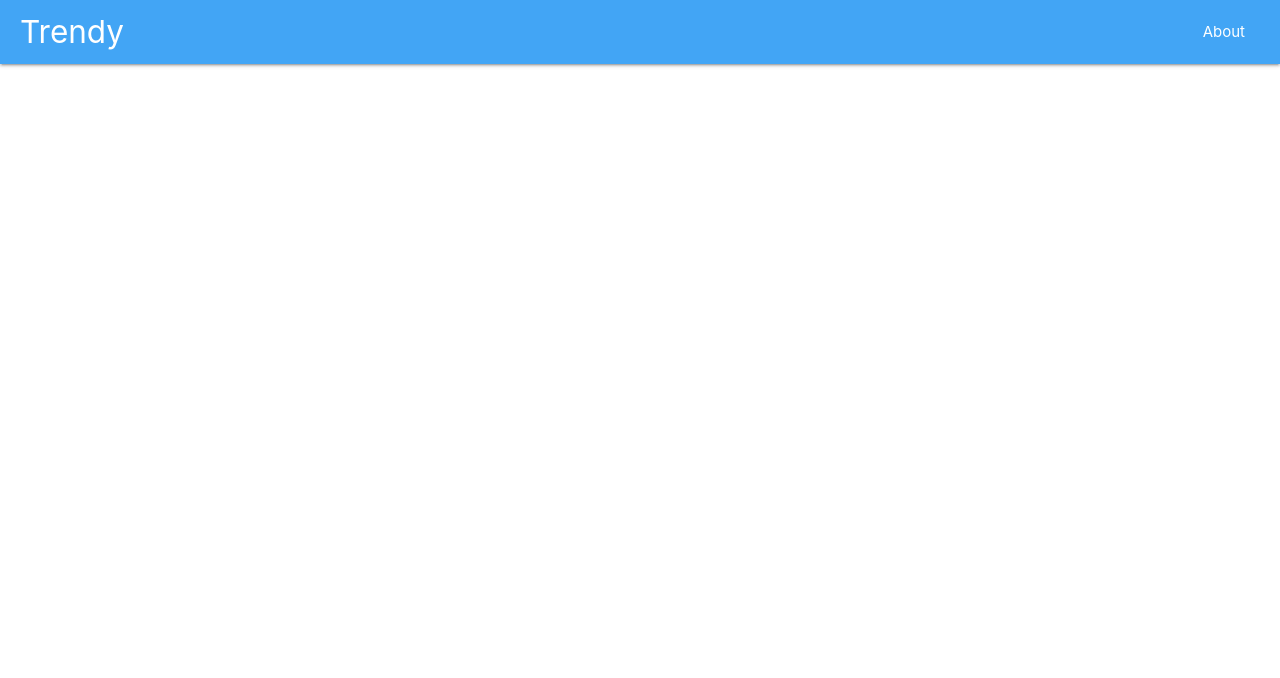
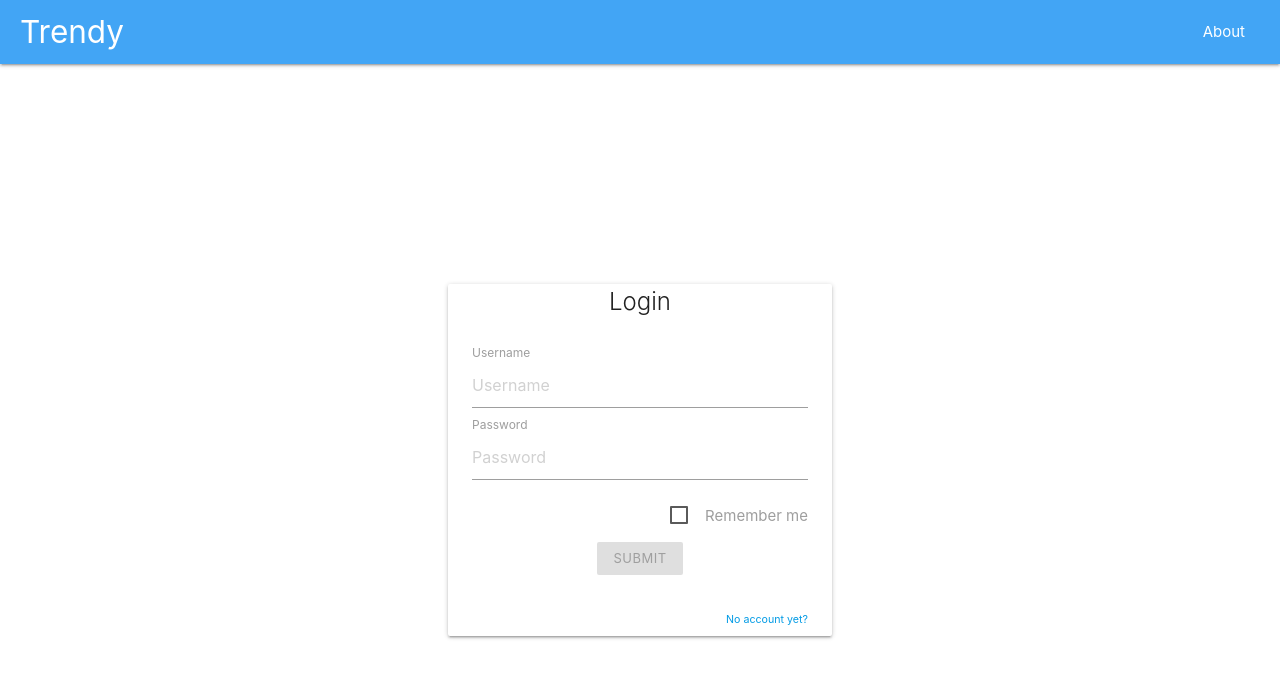
Before and after one commit to Lakshamana/trendy, a React app: page /auth in a window 1280 px wide. Shown: the top 678 px of the page. Built offline with nearby package versions, Linux system fonts and the light colour scheme.

Commit message:
create auth page

```diff
--- a/src/components/About.js
+++ b/src/components/About.js
@@ -1,5 +1,5 @@
 import React, { useEffect } from 'react'
-import './css/About.css'
+import Centered from './hoc/Centered'
 
 const About = () => {
   useEffect(() => {
@@ -8,20 +8,16 @@ const About = () => {
   })
 
   return (
-    <div className='d-table'>
-      <div className='d-cell'>
-        <div className='card'>
-          <div className='card-title'>About</div>
-          <div className='card-content'>
-            Lorem ipsum dolor, sit amet consectetur adipisicing elit. Excepturi,
-            doloribus ipsum. Vel harum dolor voluptatibus omnis voluptate velit
-            officia fuga, adipisci expedita! Eaque dicta reprehenderit explicabo
-            vel iusto debitis ut?
-          </div>
-        </div>
+    <div className='card'>
+      <div className='card-title'>About</div>
+      <div className='card-content'>
+        Lorem ipsum dolor, sit amet consectetur adipisicing elit. Excepturi,
+        doloribus ipsum. Vel harum dolor voluptatibus omnis voluptate velit
+        officia fuga, adipisci expedita! Eaque dicta reprehenderit explicabo vel
+        iusto debitis ut?
       </div>
     </div>
   )
 }
 
-export default About
+export default Centered(About)
--- a/src/components/App.js
+++ b/src/components/App.js
@@ -1,20 +1,33 @@
-import React from 'react'
+import React, { useState } from 'react'
 import { BrowserRouter, Switch, Route } from 'react-router-dom'
 import 'materialize-css/dist/css/materialize.min.css'
 
 import Home from './Home'
 import About from './About'
 import Navbar from './Navbar'
+import Auth from './Auth'
+import { UserContext, defaultUser } from '../contexts/userContext'
 
 function App() {
+  const [user, setUser] = useState(defaultUser)
+
+  function changeUser(user) {
+    setUser(user)
+  }
+
   return (
+    <UserContext.Provider value={user}>
       <BrowserRouter>
         <Navbar />
         <Switch>
           <Route exact path='/' component={Home} />
           <Route path='/about' component={About} />
+          <Route path='/auth'>
+            <Auth changeUser={changeUser} />
+          </Route>
         </Switch>
       </BrowserRouter>
+    </UserContext.Provider>
   )
 }
 
--- /dev/null
+++ b/src/components/Auth.js
@@ -0,0 +1,170 @@
+/* eslint-disable no-unused-vars */
+import React, { useState } from 'react'
+import Centered from './hoc/Centered'
+const { trendyAxios } = require('../../plugins/axios.plugin')
+
+const Auth = ({ changeUser }) => {
+  const [validForm, setValidForm] = useState(false)
+
+  const [registerFormData, setRegisterFormData] = useState({
+    username: '',
+    password: ''
+  })
+
+  const [loginFormData, setLoginFormData] = useState({
+    username: '',
+    password: '',
+    rememberMe: false
+  })
+
+  const [mode, setMode] = useState('login')
+
+  const loginRefs = Array.from({ length: 2 }, () => React.createRef())
+  const registerRefs = Array.from({ length: 2 }, () => React.createRef())
+
+  function handleSubmit(e) {
+    e.preventDefault()
+    // trendyAxios.post(`/${endpoint}`, inputFormData).then(() => {
+    //   if (endpoint === 'login') changeUser(inputFormData)
+    // })
+  }
+
+  function handleFormChange(e, field) {
+    const [formData, setFormData] =
+      mode === 'login'
+        ? [loginFormData, setLoginFormData]
+        : [registerFormData, setRegisterFormData]
+    setFormData({
+      ...formData,
+      [field]: e.target.value
+    })
+    checkFormValidity()
+  }
+
+  function checkFormValidity() {
+    const useRefs = mode === 'login' ? loginRefs : registerRefs
+    const valid = useRefs.every(
+      ({ current }) => current.value && current.validity.valid
+    )
+    setValidForm(valid)
+  }
+
+  function toggleMode() {
+    setMode(mode === 'login' ? 'register' : 'login')
+  }
+
+  const loginForm = (
+    <div id='loginForm'>
+      <form onSubmit={handleSubmit}>
+        <label htmlFor='iptUsername' style={{ float: 'left' }}>
+          Username
+        </label>
+        <input
+          id='iptUsername'
+          ref={loginRefs[0]}
+          type='text'
+          minLength='5'
+          placeholder='Username'
+          className='validate'
+          onChange={e => handleFormChange(e, 'username')}
+        />
+        <br />
+        <label htmlFor='iptPassword' style={{ float: 'left' }}>
+          Password
+        </label>
+        <input
+          id='iptPassword'
+          ref={loginRefs[1]}
+          type='password'
+          minLength='6'
+          placeholder='Password'
+          className='validate'
+          onChange={e => handleFormChange(e, 'password')}
+        />
+        <br />
+        <label style={{ float: 'right', margin: '1.2em 0' }}>
+          <input type='checkbox' />
+          <span>Remember me</span>
+        </label>
+        <br />
+        <div style={{ clear: 'both' }} className='container'>
+          <button
+            className='btn waves-effect waves-light btn-small'
+            type='submit'
+            name='action'
+            disabled={!validForm}
+          >
+            Submit
+          </button>
+        </div>
+      </form>
+    </div>
+  )
+
+  const registerForm = (
+    <div id='registerForm'>
+      <form onSubmit={handleSubmit}>
+        <input
+          ref={registerRefs[0]}
+          type='text'
+          minLength='5'
+          placeholder='Username'
+          className='validate'
+          onChange={e => handleFormChange(e, 'username')}
+        />
+        <br />
+        <input
+          ref={registerRefs[1]}
+          type='password'
+          minLength='6'
+          placeholder='Password'
+          className='validate'
+          onChange={e => handleFormChange(e, 'password')}
+        />
+        <br />
+        <button
+          className='btn waves-effect waves-light btn-small'
+          type='submit'
+          name='action'
+          disabled={!validForm}
+        >
+          Register
+        </button>
+      </form>
+    </div>
+  )
+
+  const pageContent = {
+    title: {
+      login: 'Login',
+      register: 'Register'
+    },
+
+    form: {
+      login: loginForm,
+      register: registerForm
+    },
+
+    toggle: {
+      login: 'No account yet?',
+      register: "I've already got an account!"
+    }
+  }
+
+  return (
+    <div className='container' style={{ width: '30vw' }}>
+      <div className='card'>
+        <div className='card-title'>{pageContent.title[mode]}</div>
+        <div className='card-content'>
+          {pageContent.form[mode]}
+          <br />
+          <span style={{ float: 'right', 'font-size': '8pt' }}>
+            <a onClick={toggleMode}>{pageContent.toggle[mode]}</a>
+          </span>
+        </div>
+      </div>
+    </div>
+  )
+}
+
+export default Centered(Auth)
--- a/src/components/css/About.css
+++ /dev/null
@@ -1,13 +0,0 @@
-.d-table {
-  display: flex;
-  height: 100vh;
-  align-content: center;
-  overflow: hidden;
-}
-
-.d-cell {
-  margin: auto;
-  width: 60vw;
-  flex: 0 1 auto;
-  text-align: center;
-}
--- /dev/null
+++ b/src/components/css/Centered.css
@@ -0,0 +1,13 @@
+.d-table {
+  display: table;
+  height: 100%;
+  width: 100%;
+  overflow: hidden;
+}
+
+.d-cell {
+  display: table-cell;
+  vertical-align: middle;
+  margin: 0 auto;
+  text-align: center;
+}
--- /dev/null
+++ b/src/components/hoc/Centered.js
@@ -0,0 +1,20 @@
+/* eslint-disable react/display-name */
+import React, { useEffect } from 'react'
+import '../css/Centered.css'
+
+const Centered = Component => props => {
+  useEffect(() => {
+    document.body.style.overflow = 'hidden'
+    return () => (document.body.style.overflow = '')
+  })
+
+  return (
+    <div className='d-table'>
+      <div className='d-cell'>
+        <Component {...props} />
+      </div>
+    </div>
+  )
+}
+
+export default Centered
--- /dev/null
+++ b/src/contexts/userContext.js
@@ -0,0 +1,10 @@
+import { createContext } from 'react'
+
+const defaultUser = {
+  username: '',
+  lastLogin: undefined
+}
+
+const UserContext = createContext(defaultUser)
+
+export { UserContext, defaultUser }
```
Lines whose indentation alone changed are shown as unchanged.
